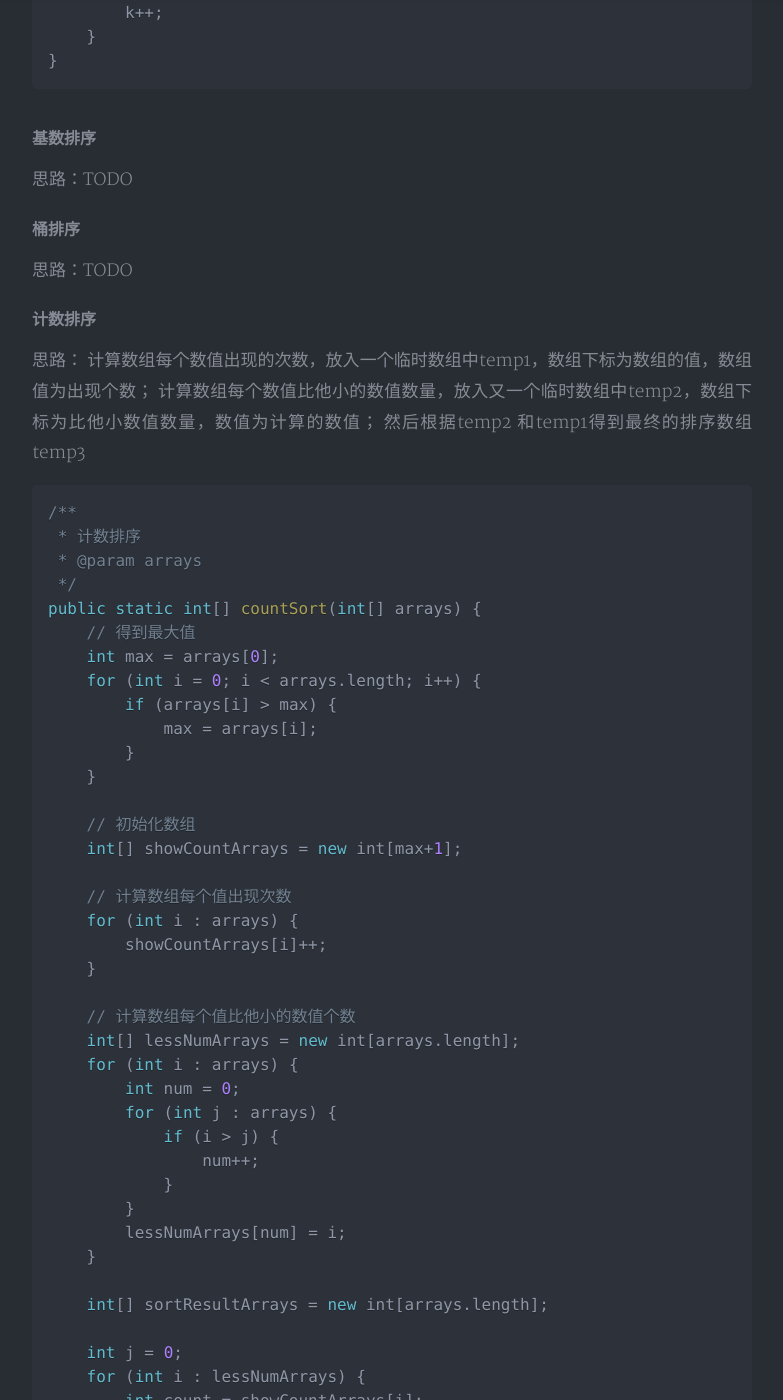
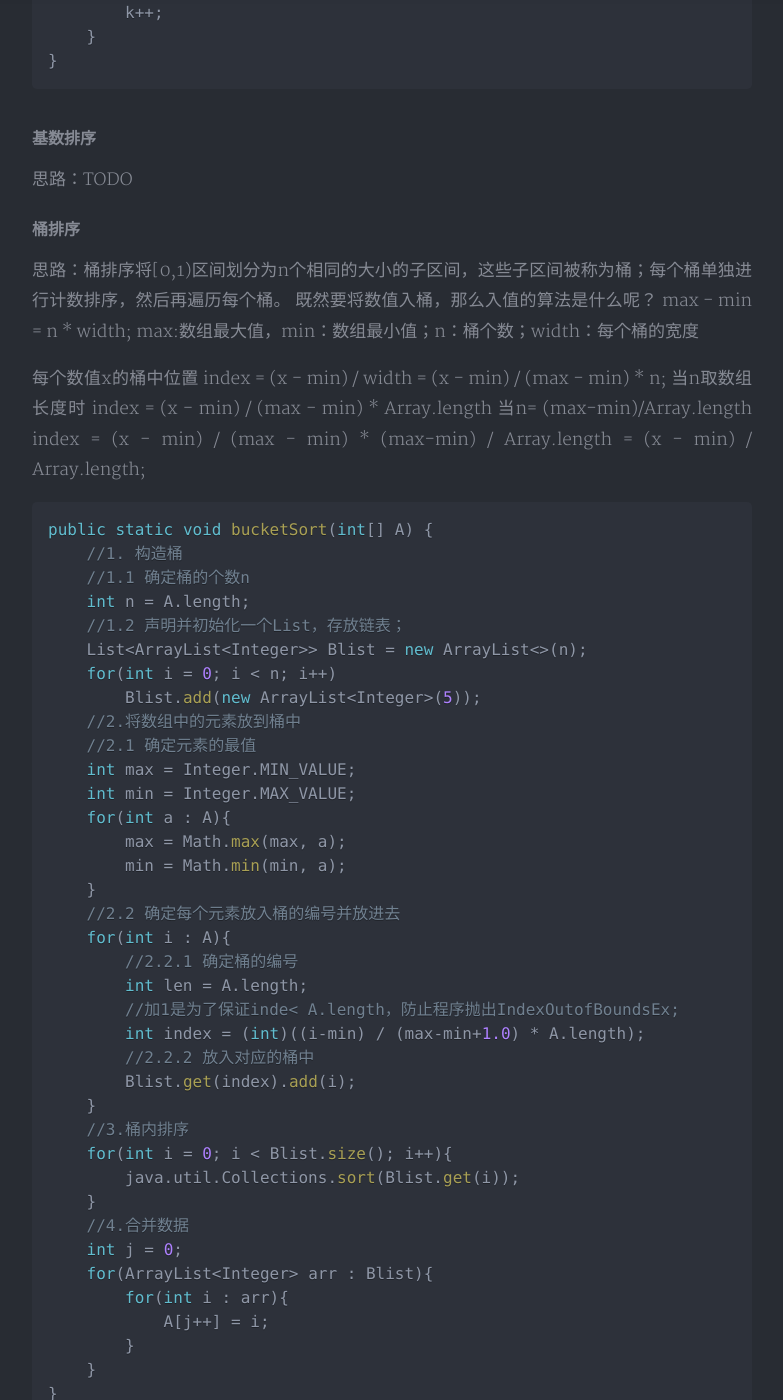
Before and after one commit to gobige/gobige.github.io, a Jekyll site: the page built from _posts/2017-09-08-arithmetic-sort.md, in a window 1280 px wide and 1400 px high, scrolled down 8094 px. Shown: the whole window, without its empty margins (248-1031 px from the left). Built offline with Jekyll 4.4.1, drawn with Linux system fonts in a browser that asks for light colours; nearby versions of some CDN libraries; a style sheet for code colours, icons or effects is not loaded; some of the changed text lies outside the part shown.

Commit message:
buket submit

````diff
--- a/_posts/2017-09-08-arithmetic-sort.md
+++ b/_posts/2017-09-08-arithmetic-sort.md
@@ -285,9 +285,89 @@ private static void merge(int arrays[], int left, int right, int mid, int[] temp
 思路：TODO
 
 #### 桶排序
-思路：TODO
+思路：桶排序将[0,1)区间划分为n个相同的大小的子区间，这些子区间被称为桶；每个桶单独进行计数排序，然后再遍历每个桶。
+既然要将数值入桶，那么入值的算法是什么呢？
+max - min = n * width;
+max:数组最大值，min：数组最小值；n：桶个数；width：每个桶的宽度
 
-#### 计数排序
+每个数值x的桶中位置
+index = (x - min) / width = (x - min) / (max - min) * n;
+当n取数组长度时
+index = (x - min) / (max - min) * Array.length
+当n= (max-min)/Array.length
+index = (x - min) / (max - min) * (max-min) / Array.length = (x - min) / Array.length;
+
+
+```java
+public static void bucketSort(int[] A) {
+    //1. 构造桶
+    //1.1 确定桶的个数n
+    int n = A.length;
+    //1.2 声明并初始化一个List，存放链表；
+    List<ArrayList<Integer>> Blist = new ArrayList<>(n);
+    for(int i = 0; i < n; i++)
+        Blist.add(new ArrayList<Integer>(5));
+    //2.将数组中的元素放到桶中
+    //2.1 确定元素的最值
+    int max = Integer.MIN_VALUE;
+    int min = Integer.MAX_VALUE;
+    for(int a : A){
+        max = Math.max(max, a);
+        min = Math.min(min, a);
+    }
+    //2.2 确定每个元素放入桶的编号并放进去
+    for(int i : A){
+        //2.2.1 确定桶的编号
+        int len = A.length;
+        //加1是为了保证inde< A.length，防止程序抛出IndexOutofBoundsEx;
+        int index = (int)((i-min) / (max-min+1.0) * A.length);
+        //2.2.2 放入对应的桶中
+        Blist.get(index).add(i);
+    }
+    //3.桶内排序
+    for(int i = 0; i < Blist.size(); i++){
+        java.util.Collections.sort(Blist.get(i));
+    }
+    //4.合并数据
+    int j = 0;
+    for(ArrayList<Integer> arr : Blist){
+        for(int i : arr){
+            A[j++] = i;
+        }
+    }
+}
+
+
+public static void bucketSort(int[] arr){
+    int max = Integer.MIN_VALUE;
+    int min = Integer.MAX_VALUE;
+    for(int i = 0; i < arr.length; i++){
+        max = Math.max(max, arr[i]);
+        min = Math.min(min, arr[i]);
+    }
+
+    //桶数
+    int bucketNum = (max - min) / arr.length + 1;
+    ArrayList<ArrayList<Integer>> bucketArr = new ArrayList<>(bucketNum);
+    for(int i = 0; i < bucketNum; i++){
+        bucketArr.add(new ArrayList<Integer>());
+    }
+
+    //将每个元素放入桶
+    for(int i = 0; i < arr.length; i++){
+        int num = (arr[i] - min) / (arr.length);
+        bucketArr.get(num).add(arr[i]);
+    }
+
+    //对每个桶进行排序
+    for(int i = 0; i < bucketArr.size(); i++){
+        Collections.sort(bucketArr.get(i));
+    }
+
+    System.out.println(bucketArr.toString());
+}
+```
+#### 计数排序（针对正整数）
 思路：
 计算数组每个数值出现的次数，放入一个临时数组中temp1，数组下标为数组的值，数组值为出现个数；
 计算数组每个数值比他小的数值数量，放入又一个临时数组中temp2，数组下标为比他小数值数量，数值为计算的数值；
````
